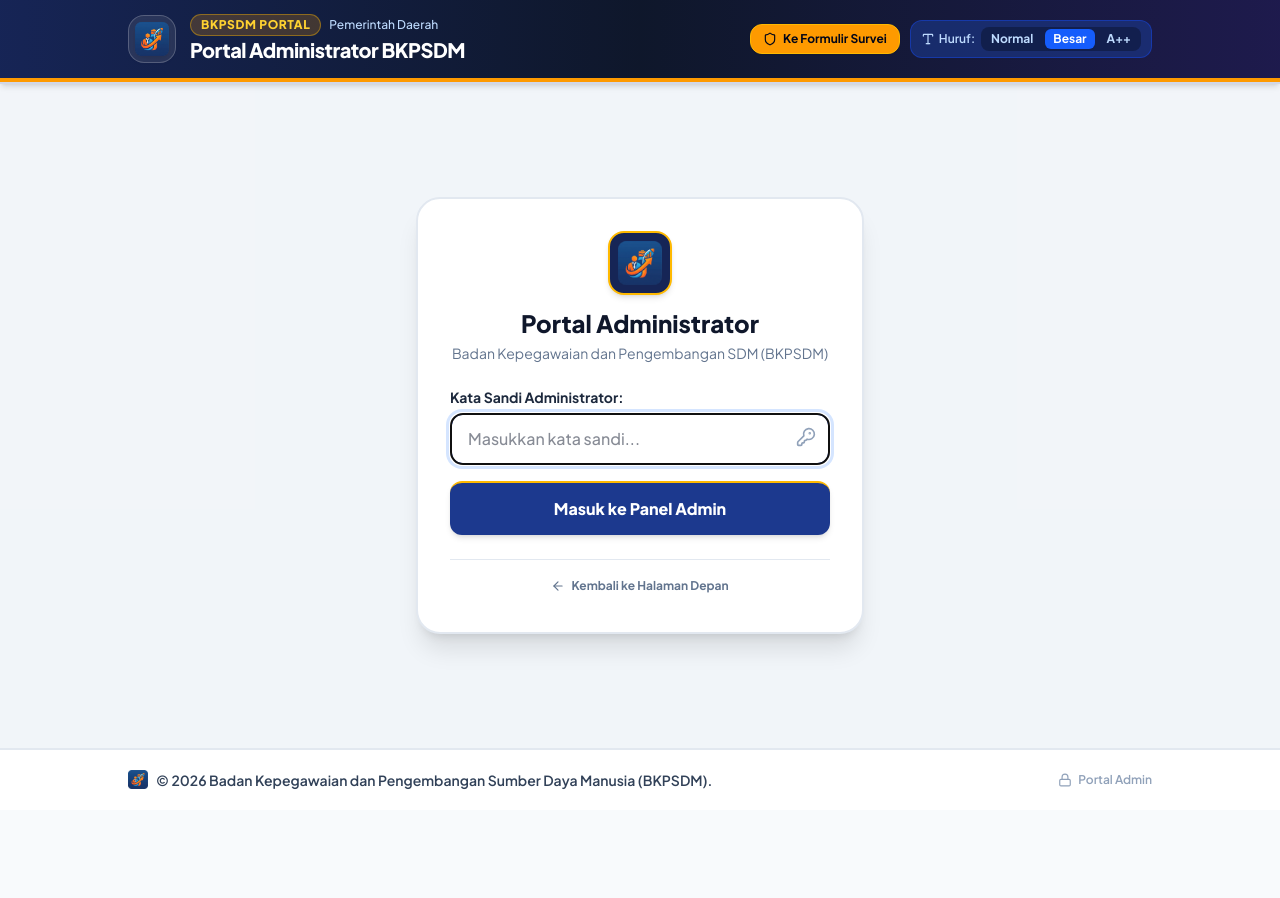
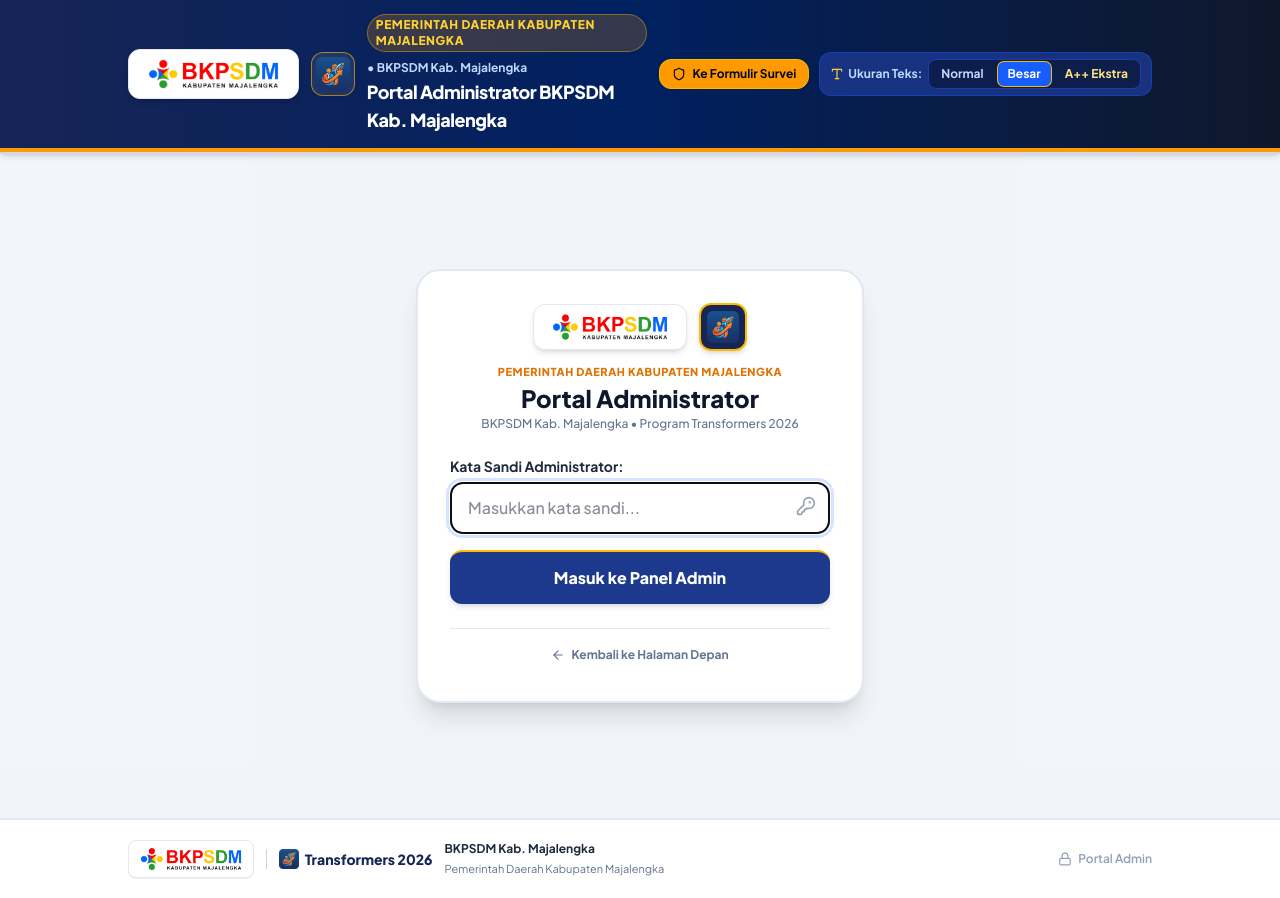
Before and after one commit to ryanagungn/transformer-bkpsdm, a React (Vite) app: page / in a window 1280 px wide. Both pictures are taken after a click on the button "Portal Admin". Before the commit the page ends 810 px from the top, so only its background shows below. Built offline with nearby package versions, Linux system fonts and the light colour scheme; no server answers.

Commit message:
feat: add BKPSDM Majalengka logo, official government headers, and global font scaling

```diff
--- a/src/App.tsx
+++ b/src/App.tsx
@@ -15,6 +15,7 @@
 import { AdminPortal } from './components/AdminPortal';
 import { AdminLogin } from './components/AdminLogin';
 import { WelcomeScreen } from './components/WelcomeScreen';
+import { DEFAULT_GAS_URL } from './config/constants';
 import confetti from 'canvas-confetti';
 import {
   ChevronLeft,
@@ -117,9 +118,14 @@
 
   const [fontSize, setFontSize] = useState<'normal' | 'large' | 'xlarge'>('large');
 
-  // Webhook Google Sheets
+  // Webhook Google Sheets (Mengambil dari LocalStorage, Vercel Env, atau Constants)
   const [scriptUrl, setScriptUrl] = useState<string>(() => {
-    return localStorage.getItem('bkpsdm_gas_url') || '';
+    return (
+      localStorage.getItem('bkpsdm_gas_url') ||
+      (import.meta as any).env?.VITE_GAS_URL ||
+      DEFAULT_GAS_URL ||
+      ''
+    );
   });
   const [syncStatus, setSyncStatus] = useState<'idle' | 'saving' | 'synced' | 'local_only' | 'error'>('idle');
   const [syncMessage, setSyncMessage] = useState<string>('');
@@ -516,22 +522,30 @@
         )}
       </main>
 
-      {/* FOOTER RESMI */}
-      <footer className="bg-white border-t-2 border-slate-200 py-5 px-6 text-center text-xs sm:text-sm text-slate-600 mt-auto">
-        <div className="max-w-5xl mx-auto flex flex-col sm:flex-row items-center justify-between gap-3">
-          <div className="flex items-center gap-2 justify-center sm:justify-start">
-            <img src="/logo_transformer.png" alt="Logo" className="w-5 h-5 object-contain" />
-            <span className="font-semibold text-slate-700">
-              © 2026 Badan Kepegawaian dan Pengembangan Sumber Daya Manusia (BKPSDM).
-            </span>
+      {/* FOOTER RESMI DUA LOGO & IDENTITAS MAJALENGKA */}
+      <footer className="bg-white border-t-2 border-slate-200 py-5 px-6 text-xs sm:text-sm text-slate-600 mt-auto">
+        <div className="max-w-5xl mx-auto flex flex-col sm:flex-row items-center justify-between gap-4">
+          <div className="flex flex-wrap items-center gap-3 justify-center sm:justify-start">
+            <div className="bg-white rounded-lg p-1 border border-slate-200 shadow-2xs">
+              <img src="/logo_bkpsdm.png" alt="BKPSDM Kab. Majalengka" className="h-6 sm:h-7 w-auto object-contain" />
+            </div>
+            <div className="h-5 w-px bg-slate-300 hidden sm:block" />
+            <div className="flex items-center gap-1.5">
+              <img src="/logo_transformer.png" alt="Logo Transformers" className="w-5 h-5 object-contain" />
+              <span className="font-extrabold text-blue-950">Transformers 2026</span>
+            </div>
+            <div className="text-center sm:text-left">
+              <span className="font-bold text-slate-800 block text-xs">BKPSDM Kab. Majalengka</span>
+              <span className="text-[11px] text-slate-500">Pemerintah Daerah Kabupaten Majalengka</span>
+            </div>
           </div>
 
           {/* Tautan Discreet ke /admin dengan Password */}
           <button
             type="button"
             onClick={navigateToAdmin}
-            className="text-slate-400 hover:text-blue-900 font-semibold inline-flex items-center gap-1.5 cursor-pointer text-xs transition"
-            title="Khusus Pengelola BKPSDM"
+            className="text-slate-400 hover:text-blue-900 font-semibold inline-flex items-center gap-1.5 cursor-pointer text-xs transition self-center sm:self-auto"
+            title="Khusus Pengelola BKPSDM Kab. Majalengka"
           >
             <Lock className="w-3.5 h-3.5" />
             <span>Portal Admin</span>
--- a/src/components/AdminLogin.tsx
+++ b/src/components/AdminLogin.tsx
@@ -75,13 +75,21 @@
       <div className="bg-white rounded-3xl border-2 border-slate-200 shadow-xl max-w-md w-full p-6 sm:p-8 space-y-6">
         {/* Logo & Judul */}
         <div className="text-center space-y-3">
-          <div className="w-16 h-16 rounded-2xl bg-blue-950 p-2 mx-auto flex items-center justify-center shadow-md border-2 border-amber-400">
-            <img src="/logo_transformer.png" alt="Logo" className="w-full h-full object-contain" />
+          <div className="flex items-center justify-center gap-3">
+            <div className="bg-white rounded-xl px-2.5 py-1.5 shadow-md border border-slate-200">
+              <img src="/logo_bkpsdm.png" alt="Logo BKPSDM Kab. Majalengka" className="h-8 w-auto object-contain" />
+            </div>
+            <div className="w-12 h-12 rounded-xl bg-blue-950 p-1.5 flex items-center justify-center shadow-md border-2 border-amber-400">
+              <img src="/logo_transformer.png" alt="Logo Transformers" className="w-full h-full object-contain" />
+            </div>
           </div>
           <div>
-            <h2 className="text-2xl font-black text-slate-900">Portal Administrator</h2>
-            <p className="text-xs sm:text-sm text-slate-500 mt-1">
-              Badan Kepegawaian dan Pengembangan SDM (BKPSDM)
+            <span className="text-[11px] font-black uppercase tracking-wider text-amber-600 block">
+              Pemerintah Daerah Kabupaten Majalengka
+            </span>
+            <h2 className="text-xl sm:text-2xl font-black text-slate-900 mt-0.5">Portal Administrator</h2>
+            <p className="text-xs text-slate-500 mt-0.5 font-medium">
+              BKPSDM Kab. Majalengka • Program Transformers 2026
             </p>
           </div>
         </div>
--- a/src/components/Header.tsx
+++ b/src/components/Header.tsx
@@ -29,33 +29,49 @@
 
   return (
     <header className="bg-white border-b-2 border-blue-900/20 sticky top-0 z-30 shadow-md">
-      {/* Top Banner: Logo Transformer + Navy Blue & Amber Accent Palette */}
-      <div className="bg-gradient-to-r from-blue-950 via-slate-900 to-indigo-950 text-white px-4 py-3 sm:py-3.5 border-b-4 border-amber-500">
-        <div className="max-w-5xl mx-auto flex flex-col sm:flex-row items-center justify-between gap-3">
-          {/* Logo & Judul Resmi */}
-          <div className="flex items-center gap-3.5 w-full sm:w-auto">
-            <div className="w-12 h-12 rounded-2xl bg-white/10 flex items-center justify-center p-1.5 backdrop-blur-xs border border-white/20 shrink-0 shadow-inner">
+      {/* Top Banner: Logo BKPSDM & Transformers + Navy Blue & Amber Accent Palette */}
+      <div className="bg-gradient-to-r from-blue-950 via-[#002060] to-slate-900 text-white px-4 py-3 sm:py-3.5 border-b-4 border-amber-500">
+        <div className="max-w-5xl mx-auto flex flex-col md:flex-row items-center justify-between gap-3">
+          {/* Sisi Kiri: Dua Logo Resmi & Identitas Instansi */}
+          <div className="flex items-center gap-3 w-full md:w-auto">
+            {/* Logo Resmi BKPSDM Kabupaten Majalengka */}
+            <div className="bg-white rounded-xl px-2.5 py-1.5 shadow-md flex items-center justify-center shrink-0 border border-slate-200">
+              <img
+                src="/logo_bkpsdm.png"
+                alt="Logo BKPSDM Kab. Majalengka"
+                className="h-8 sm:h-9 w-auto object-contain"
+              />
+            </div>
+
+            {/* Logo Transformers */}
+            <div className="w-10 h-10 sm:w-11 sm:h-11 rounded-xl bg-white/10 flex items-center justify-center p-1 backdrop-blur-xs border border-amber-400/60 shrink-0 shadow-inner">
               <img
                 src="/logo_transformer.png"
-                alt="Logo Transformer BKPSDM"
+                alt="Logo Transformers"
                 className="w-full h-full object-contain drop-shadow-md"
               />
             </div>
-            <div>
-              <div className="flex items-center gap-2">
-                <span className="text-[11px] sm:text-xs font-black uppercase tracking-wider text-amber-300 bg-amber-500/20 px-2.5 py-0.5 rounded-full border border-amber-400/40">
-                  BKPSDM Portal
+
+            {/* Teks Lembaga & Judul Program */}
+            <div className="leading-tight">
+              <div className="flex flex-wrap items-center gap-1.5 sm:gap-2">
+                <span className="text-[10px] sm:text-xs font-black uppercase tracking-wider text-amber-300 bg-amber-500/20 px-2 py-0.5 rounded-full border border-amber-400/40">
+                  Pemerintah Daerah Kabupaten Majalengka
                 </span>
-                <span className="text-xs text-blue-200 hidden sm:inline font-medium">Pemerintah Daerah</span>
+                <span className="text-[10px] sm:text-xs text-blue-200 font-bold hidden sm:inline">
+                  • BKPSDM Kab. Majalengka
+                </span>
               </div>
-              <h1 className="text-base sm:text-lg md:text-xl font-extrabold tracking-tight text-white leading-snug">
-                {isAdminView ? 'Portal Administrator BKPSDM' : 'Survei Peminatan & Potensi Usaha ASN Pra-Pensiun'}
+              <h1 className="text-sm sm:text-base md:text-lg font-black tracking-tight text-white mt-0.5">
+                {isAdminView
+                  ? 'Portal Administrator BKPSDM Kab. Majalengka'
+                  : 'Survei Peminatan & Potensi Usaha ASN Pra-Pensiun (Transformers 2026)'}
               </h1>
             </div>
           </div>
 
-          {/* Sisi Kanan: Pengatur Huruf & Tombol Beralih Mode Admin */}
-          <div className="flex items-center gap-2.5 self-end sm:self-auto">
+          {/* Sisi Kanan: Pengatur Ukuran Huruf & Tombol Beralih Mode Admin */}
+          <div className="flex items-center gap-2.5 self-end md:self-auto shrink-0">
             {/* Tombol Akses Admin */}
             {onToggleAdminView && (
               <button
@@ -63,7 +79,7 @@
                 onClick={onToggleAdminView}
                 className={`flex items-center gap-1.5 px-3 py-1.5 rounded-xl text-xs font-bold transition border cursor-pointer ${
                   isAdminView
-                    ? 'bg-amber-500 hover:bg-amber-600 text-slate-950 border-amber-400 shadow-xs'
+                    ? 'bg-amber-500 hover:bg-amber-600 text-slate-950 border-amber-400 shadow-xs font-black'
                     : 'bg-white/10 hover:bg-white/20 text-blue-100 border-white/20'
                 }`}
                 title="Beralih antara Tampilan Responden & Portal Admin"
@@ -73,47 +89,47 @@
               </button>
             )}
 
-            {/* Pengatur Ukuran Huruf */}
-            <div className="flex items-center gap-1.5 bg-blue-900/60 px-2.5 py-1.5 rounded-xl border border-blue-700/50 shrink-0">
-              <span className="text-xs font-semibold text-blue-200 hidden sm:flex items-center gap-1">
-                <Type className="w-3.5 h-3.5" /> Huruf:
+            {/* Pengatur Ukuran Huruf yang Bekerja Nyata Secara Global */}
+            <div className="flex items-center gap-1.5 bg-blue-900/80 px-2.5 py-1.5 rounded-xl border border-blue-700/60 shrink-0">
+              <span className="text-xs font-bold text-blue-200 hidden sm:flex items-center gap-1">
+                <Type className="w-3.5 h-3.5 text-amber-300" /> Ukuran Teks:
               </span>
-              <div className="flex items-center gap-1 bg-black/30 p-0.5 rounded-lg">
+              <div className="flex items-center gap-1 bg-black/40 p-0.5 rounded-lg border border-blue-800">
                 <button
                   type="button"
                   onClick={() => onFontSizeChange('normal')}
-                  className={`px-2 py-0.5 rounded-md text-xs font-bold transition cursor-pointer ${
+                  className={`px-2.5 py-1 rounded-md text-xs font-bold transition cursor-pointer ${
                     fontSize === 'normal'
-                      ? 'bg-blue-600 text-white shadow-xs'
+                      ? 'bg-blue-600 text-white shadow-xs font-black ring-1 ring-white/50'
                       : 'text-blue-200 hover:text-white'
                   }`}
-                  title="Ukuran Tulisan Standar"
+                  title="Ukuran Tulisan Standar (100%)"
                 >
                   Normal
                 </button>
                 <button
                   type="button"
                   onClick={() => onFontSizeChange('large')}
-                  className={`px-2 py-0.5 rounded-md text-xs font-bold transition cursor-pointer ${
+                  className={`px-2.5 py-1 rounded-md text-xs font-bold transition cursor-pointer ${
                     fontSize === 'large'
-                      ? 'bg-blue-600 text-white shadow-xs'
+                      ? 'bg-blue-600 text-white shadow-xs font-black ring-1 ring-amber-400'
                       : 'text-blue-200 hover:text-white'
                   }`}
-                  title="Ukuran Tulisan Besar"
+                  title="Ukuran Tulisan Lebih Besar (+15%)"
                 >
                   Besar
                 </button>
                 <button
                   type="button"
                   onClick={() => onFontSizeChange('xlarge')}
-                  className={`px-2 py-0.5 rounded-md text-xs font-bold transition cursor-pointer ${
+                  className={`px-2.5 py-1 rounded-md text-xs font-bold transition cursor-pointer ${
                     fontSize === 'xlarge'
-                      ? 'bg-amber-500 text-slate-950 shadow-xs'
-                      : 'text-blue-200 hover:text-white'
+                      ? 'bg-amber-500 text-slate-950 shadow-xs font-black ring-1 ring-amber-300'
+                      : 'text-amber-200 hover:text-white'
                   }`}
-                  title="Ukuran Tulisan Sangat Besar"
+                  title="Ukuran Tulisan Ekstra Besar (+35% untuk kenyamanan membaca)"
                 >
-                  A++
+                  A++ Ekstra
                 </button>
               </div>
             </div>
@@ -157,7 +173,7 @@
             </div>
           </div>
 
-          {/* Progress Bar Tepat 100% saat selesai */}
+          {/* Progress Bar */}
           <div className="w-full h-3 bg-slate-200 rounded-full overflow-hidden p-0.5 border border-slate-300/60">
             <div
               className={`h-full transition-all duration-500 ease-out rounded-full shadow-inner ${
--- a/src/components/WelcomeScreen.tsx
+++ b/src/components/WelcomeScreen.tsx
@@ -16,16 +16,41 @@
           <div className="absolute -right-10 -bottom-10 w-64 h-64 bg-amber-500/10 rounded-full blur-3xl pointer-events-none" />
           <div className="absolute -left-10 -top-10 w-64 h-64 bg-blue-400/10 rounded-full blur-3xl pointer-events-none" />
 
-          <div className="relative z-10 flex flex-col md:flex-row items-center gap-6 text-center md:text-left">
+          <div className="relative z-10 space-y-6">
+            {/* Header Instansi & Logo Berdampingan */}
+            <div className="flex flex-wrap items-center justify-between gap-4 pb-4 border-b border-blue-800/80">
+              <div className="flex flex-wrap items-center gap-4">
+                {/* Logo BKPSDM Majalengka */}
+                <div className="bg-white rounded-2xl px-3.5 py-2 shadow-lg border border-slate-200">
+                  <img
+                    src="/logo_bkpsdm.png"
+                    alt="Logo BKPSDM Kab. Majalengka"
+                    className="h-10 sm:h-12 w-auto object-contain"
+                  />
+                </div>
+
                 {/* Logo Transformers */}
-            <div className="w-28 h-28 sm:w-32 sm:h-32 rounded-3xl bg-white/10 p-3 backdrop-blur-md border-2 border-amber-400/80 shadow-2xl flex items-center justify-center shrink-0">
+                <div className="w-12 h-12 sm:w-14 sm:h-14 rounded-2xl bg-white/10 p-2 backdrop-blur-md border-2 border-amber-400/80 shadow-xl flex items-center justify-center shrink-0">
                   <img
                     src="/logo_transformer.png"
                     alt="Logo Transformers BKPSDM"
                     className="w-full h-full object-contain drop-shadow-md"
                   />
                 </div>
+              </div>
 
+              {/* Lencana Identitas Pemkab Majalengka */}
+              <div className="text-left sm:text-right">
+                <span className="text-xs sm:text-sm font-black uppercase tracking-wider text-amber-300 block">
+                  Pemerintah Daerah Kabupaten Majalengka
+                </span>
+                <span className="text-xs text-blue-200 font-bold block mt-0.5">
+                  BKPSDM Kab. Majalengka
+                </span>
+              </div>
+            </div>
+
+            {/* Judul Utama */}
             <div className="space-y-2">
               <div className="inline-flex items-center gap-2 px-3.5 py-1 rounded-full bg-amber-500 text-slate-950 text-xs font-black uppercase tracking-wider shadow-sm">
                 <Sparkles className="w-3.5 h-3.5" /> Program Transformers 2026
@@ -33,7 +58,7 @@
               <h1 className="text-2xl sm:text-4xl font-black tracking-tight leading-tight">
                 Survei Peminatan & Kesiapan Berwirausaha ASN Pra-Pensiun
               </h1>
-              <p className="text-sm sm:text-base text-blue-100 font-medium max-w-2xl">
+              <p className="text-sm sm:text-base text-blue-100 font-medium max-w-3xl">
                 Badan Kepegawaian dan Pengembangan Sumber Daya Manusia (BKPSDM) Kabupaten Majalengka
               </p>
             </div>
@@ -46,13 +71,13 @@
           <div className="space-y-3">
             <h2 className="text-lg sm:text-xl font-black text-blue-950 flex items-center gap-2">
               <FileText className="w-5 h-5 text-amber-600" />
-              Tentang Survei & Program Pendampingan
+              Tentang Survei & Program Pembekalan Wirausaha
             </h2>
             <p className="text-slate-700 text-base sm:text-lg leading-relaxed">
-              Survei ini diselenggarakan oleh <strong>BKPSDM Kabupaten Majalengka</strong> dalam rangka memetakan aspirasi, potensi keahlian, dan kesiapan berwirausaha bagi Bapak/Ibu ASN yang memasuki masa purna tugas.
+              Survei ini diselenggarakan oleh <strong>BKPSDM Kab. Majalengka - Pemerintah Daerah Kabupaten Majalengka</strong> dalam rangka memetakan aspirasi, potensi keahlian, dan kesiapan berwirausaha bagi Bapak/Ibu ASN yang memasuki masa purna tugas.
             </p>
             <p className="text-slate-600 text-sm sm:text-base leading-relaxed">
-              Hasil asesmen ini akan menjadi dasar penyusunan <strong>Program Inkubasi, Pelatihan Teknis Praktis, serta Fasilitasi Akses Permodalan & Kemitraan Usaha</strong> yang terarah dan berkelanjutan.
+              Hasil asesmen ini akan menjadi dasar penyusunan <strong>Program Inkubasi, Pelatihan Teknis Praktis, serta Fasilitasi Akses Permodalan & Kemitraan Usaha</strong> yang terarah dan berkelanjutan bagi ASN Kabupaten Majalengka.
             </p>
           </div>
 
@@ -77,7 +102,7 @@
               <div>
                 <h4 className="font-bold text-slate-900 text-sm sm:text-base">Auto-Fill NIP Cerdas</h4>
                 <p className="text-xs sm:text-sm text-slate-600 mt-0.5">
-                  Cukup ketikkan NIP Bapak/Ibu di Tahap 1, kolom Nama, OPD, Jabatan, dan Rencana Pensiun otomatis terisi.
+                  Cukup ketikkan NIP Bapak/Ibu di Tahap 1, kolom Nama, OPD, Jabatan, dan Rencana Pensiun otomatis terisi ({totalPegawai.toLocaleString('id-ID')} data terintegrasi).
                 </p>
               </div>
             </div>
@@ -101,7 +126,7 @@
               <div>
                 <h4 className="font-bold text-slate-900 text-sm sm:text-base">Data Terlindungi & Resmi</h4>
                 <p className="text-xs sm:text-sm text-slate-600 mt-0.5">
-                  Informasi bersifat kedinasan dan terproteksi, semata-mata digunakan untuk perencanaan program pembekalan.
+                  Informasi bersifat kedinasan dan terproteksi, semata-mata digunakan untuk perencanaan program pembekalan BKPSDM Kab. Majalengka.
                 </p>
               </div>
             </div>
@@ -119,7 +144,7 @@
             </button>
             <p className="text-xs text-slate-500 font-medium flex items-center gap-1.5">
               <CheckCircle2 className="w-4 h-4 text-emerald-600" />
-              Terhubung dengan Database Transformers 2026 BKPSDM
+              Terhubung dengan Database Transformers 2026 BKPSDM Kab. Majalengka
             </p>
           </div>
         </div>
--- /dev/null
+++ b/src/config/constants.ts
@@ -0,0 +1,12 @@
+// Konfigurasi Global Aplikasi Survei BKPSDM Majalengka
+
+// Masukkan Webhook URL Google Apps Script di sini jika ingin otomatis aktif untuk SEMUA pengunjung di semua perangkat
+export const DEFAULT_GAS_URL = '';
+
+export const APP_CONFIG = {
+  INSTANSI: 'Pemerintah Daerah Kabupaten Majalengka',
+  OPD: 'BKPSDM Kab. Majalengka',
+  PROGRAM: 'Program Transformers 2026',
+  JUDUL_SURVEI: 'Survei Peminatan & Potensi Usaha ASN Pra-Pensiun',
+  ADMIN_PASSWORD: 'ryanagung123'
+};
--- a/src/style.css
+++ b/src/style.css
@@ -1,4 +1,8 @@
 @import "tailwindcss";
+
+html {
+  transition: font-size 0.2s ease-in-out;
+}
 
 @layer base {
   /* Smooth animations and comfortable readability for seniors/ASN */
@@ -9,3 +13,9 @@
     @apply transition duration-150 ease-in-out;
   }
 }
+
+@media print {
+  html {
+    font-size: 14px !important;
+  }
+}
```
Also changed, not shown: public/logo_bkpsdm.png (added). Lines whose indentation alone changed are shown as unchanged.
